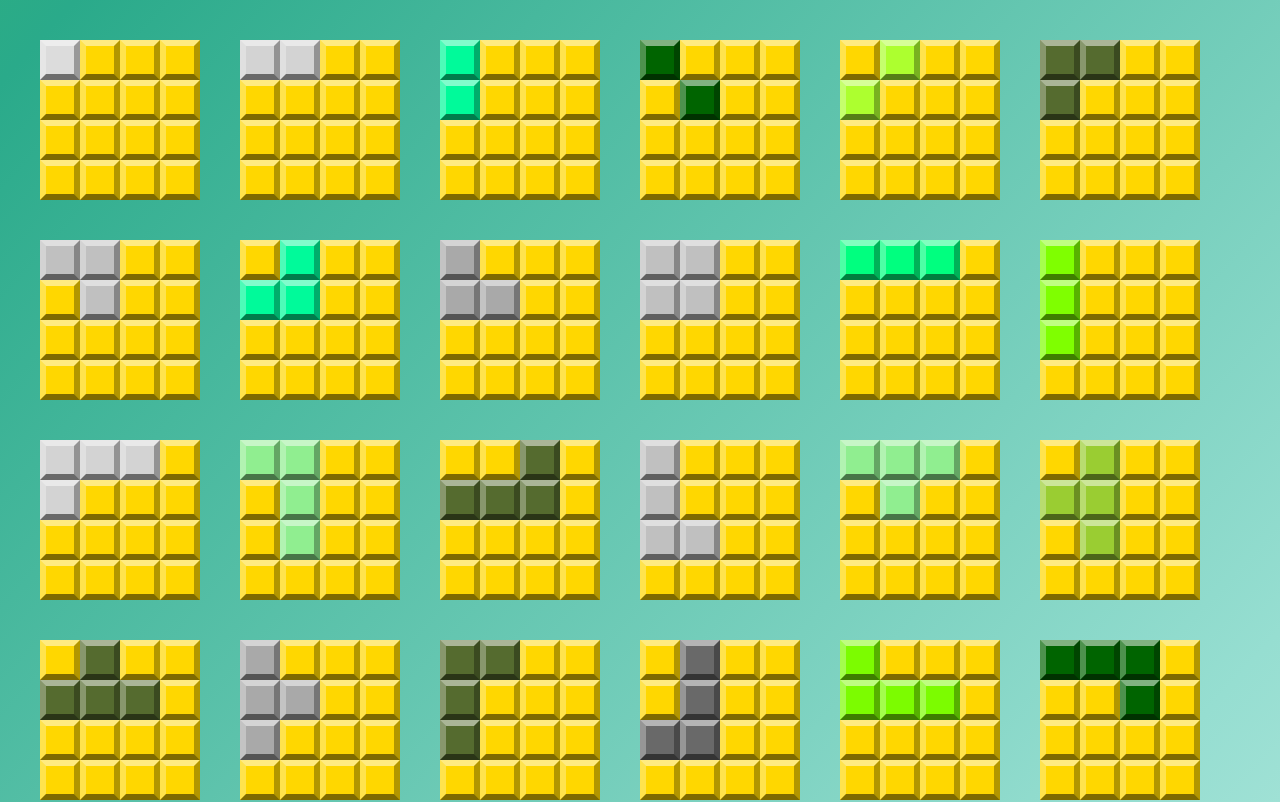
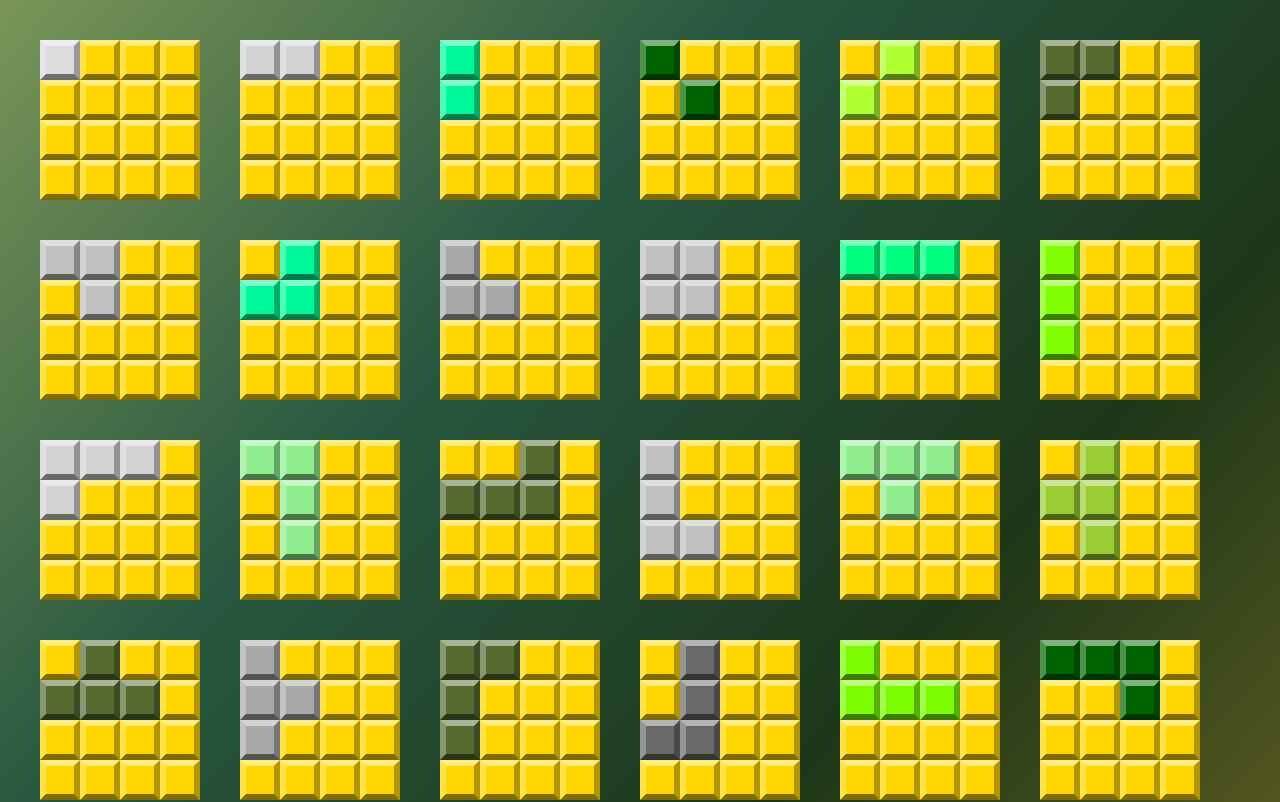
Before and after one commit to carter134257/brick-bash, a website built with Vite: page pattern-test.html in a window 1280 px wide. Shown: the top 802 px of the page. Built offline with nearby package versions, Linux system fonts and the light colour scheme.

Commit message:
this is the latest save

```diff
--- a/src/game-events.ts
+++ b/src/game-events.ts
@@ -21,7 +21,7 @@ export class BrickScore {
 	) {}
 
 	public total(): number {
-		return this.bricks * 10 + (this.rows + this.cols) * 10;
+		return this.bricks * 10 + (this.rows + this.cols) * 40;
 	}
 }
 
--- a/src/game-objects/score-board.ts
+++ b/src/game-objects/score-board.ts
@@ -32,7 +32,7 @@ export class ScoreBoard {
 
 		ctx.font = "30px Science Gothic";
 		ctx.textAlign = "center";
-		ctx.fillStyle = "lime";
+		ctx.fillStyle = "gray";
 
 		ctx.fillText(currentScore.toLocaleString(), currentScoreX, currentScoreY);
 
--- a/src/style.css
+++ b/src/style.css
@@ -22,9 +22,9 @@ body {
 
 
 body {
-  background: linear-gradient(132deg, #000000,#007b00,#32CD32,#2AAA8A,#96DED1,#ffffff);
-  background-size: 400% 400%;
-  animation: BackgroundGradient 15s ease infinite;
+  background: linear-gradient(132deg,  #b2dc82,#789457,#275740,#1D3718,#6B6322,#BDA262, #ffd980);
+  background-size: 200% 200%;
+  animation: BackgroundGradient 10s ease infinite;
 }
 
 
```
